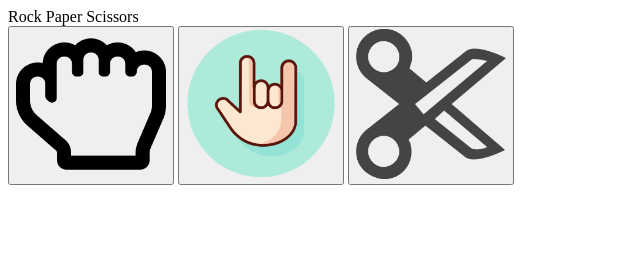
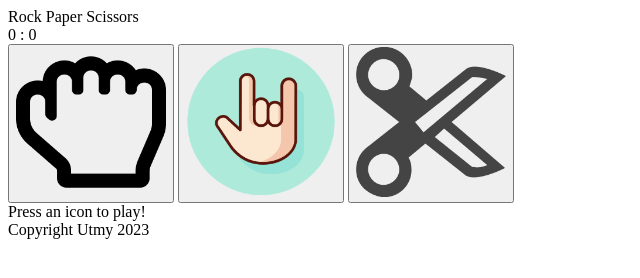
Before and after one commit to DadoCres/rock-paper-scissors, a plain HTML site: page index.html in a window 1280 px wide. Shown: the whole page, without its empty margins (0-640 px from the left). Drawn offline with Linux system fonts and the light colour scheme.

Commit message:
Final template

```diff
--- a/index.html
+++ b/index.html
@@ -8,11 +8,12 @@
 </head>
 <body>
     <div class="game">
-        <div class="title">Rock Paper Scissors</div>
+        <div class="header">
+            <div class="title">Rock Paper Scissors</div>
 
-        <div class="score">
-            <div class="playerScore"></div>
-            <div class="computerScore"></div>
+            <div class="score">
+                0 : 0
+            </div>
         </div>
 
         <div class="option">
@@ -28,6 +29,12 @@
                 <img src="images/scissors.png">
             </button>
         </div>
+
+        <div class="result">Press an icon to play!</div>
+
+        <footer>
+            Copyright Utmy 2023
+        </footer>
     </div>
 
     <script src="javascript.js"></script>
```
